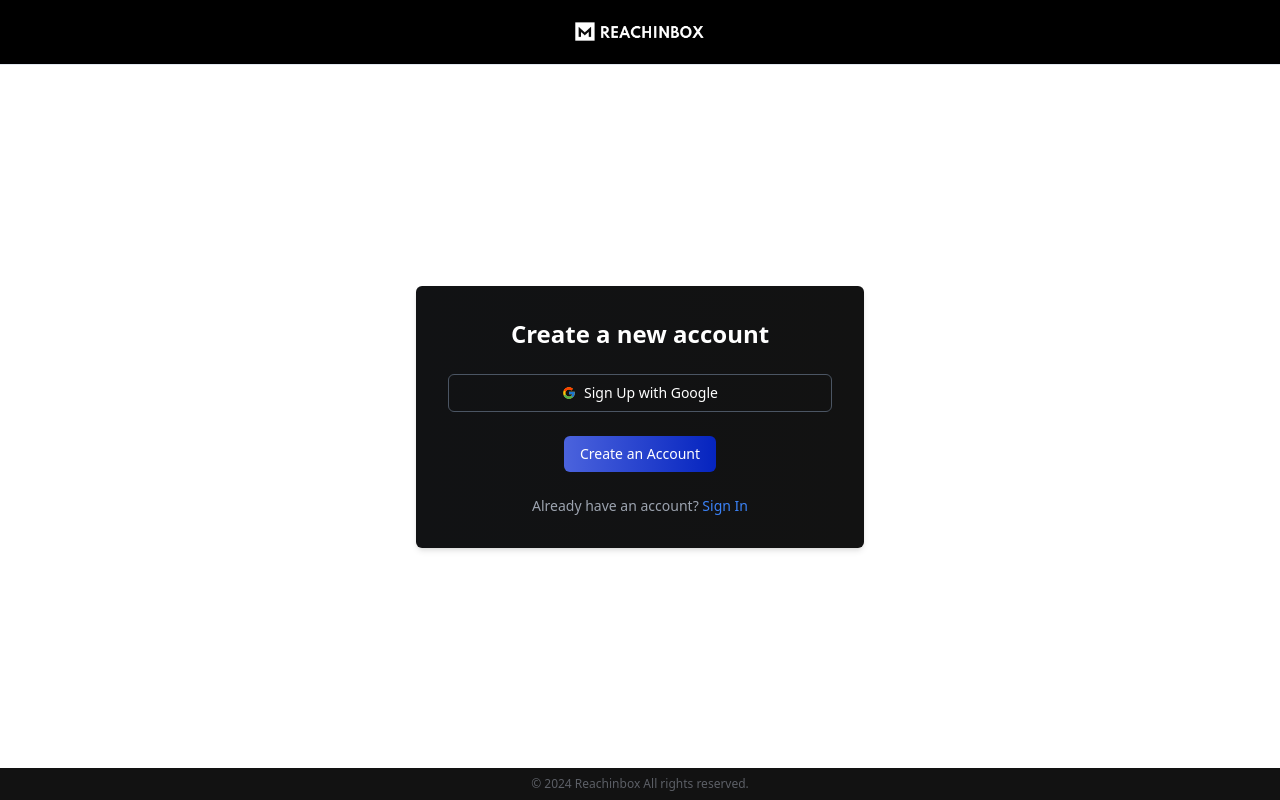
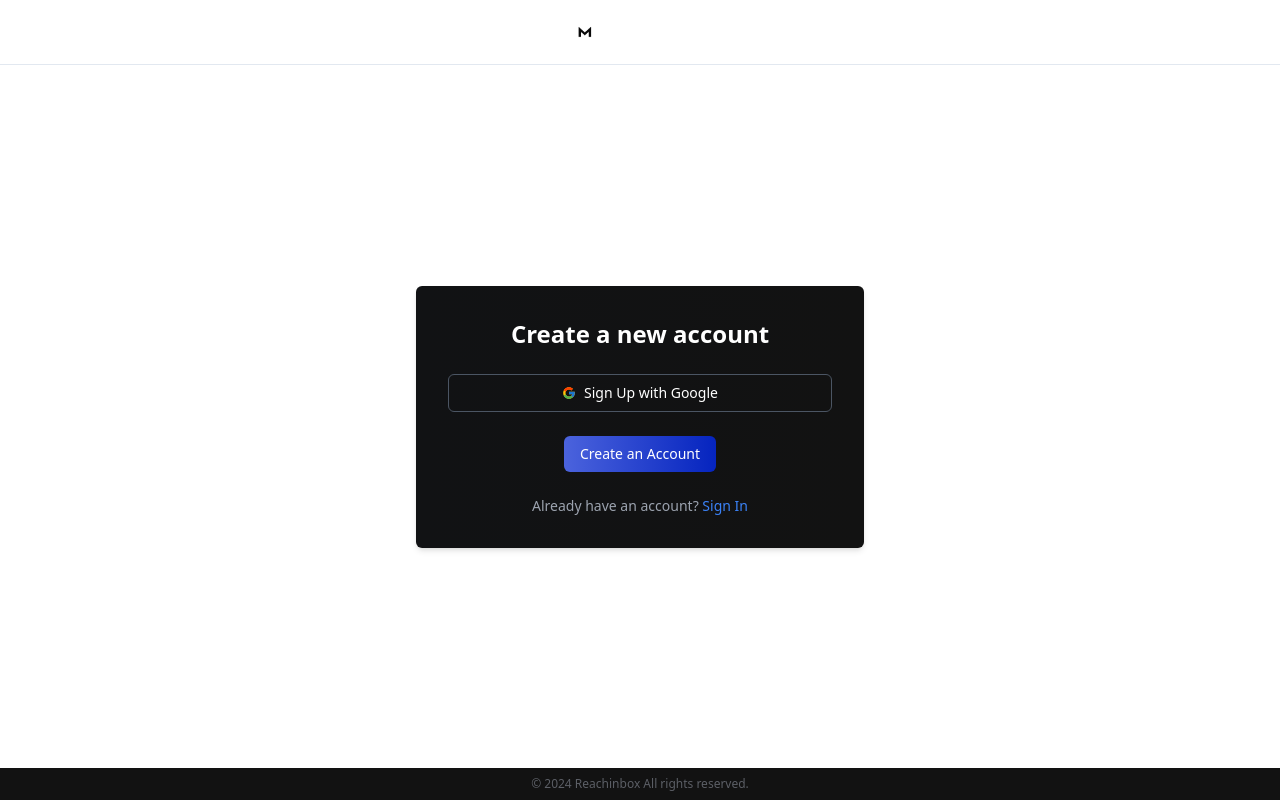
Before and after one commit to thearnavagg/reachinbox-webapp, a React (Vite) app: page / in a window 1280 px wide. Built offline with nearby package versions, Linux system fonts and the light colour scheme.

Commit message:
bg color update v2

```diff
--- a/src/pages/Auth.jsx
+++ b/src/pages/Auth.jsx
@@ -13,8 +13,8 @@ const handleGoogleLogin = () => {
 
 const Auth = () => {
   return (
-    <div className="h-screen flex flex-col">
-      <header className="bg-black top-0 left-0 w-full border-b">
+    <div className="bg-background h-screen flex flex-col">
+      <header className="top-0 left-0 w-full border-b">
         <div className="container flex h-16 items-center justify-center px-4 md:px-6">
           <img src={logo} height={150} width={150} />
         </div>
```
